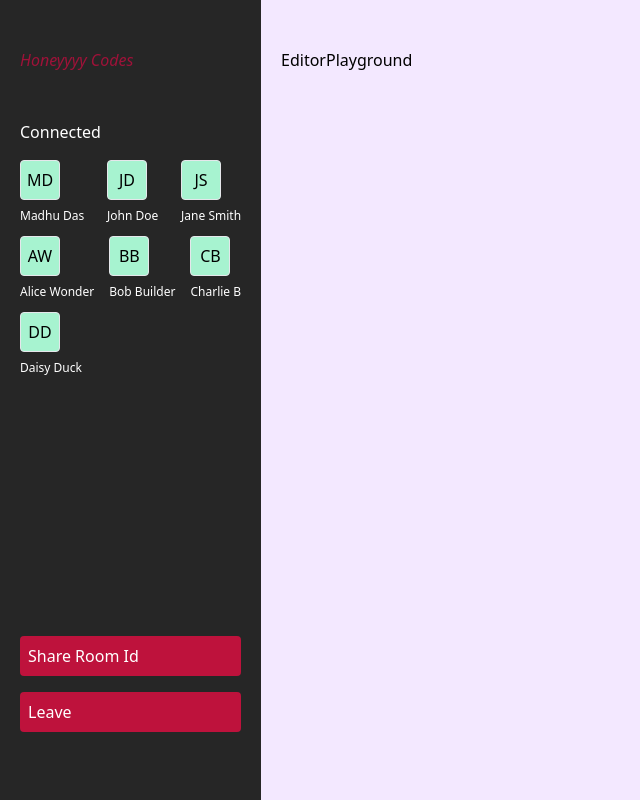
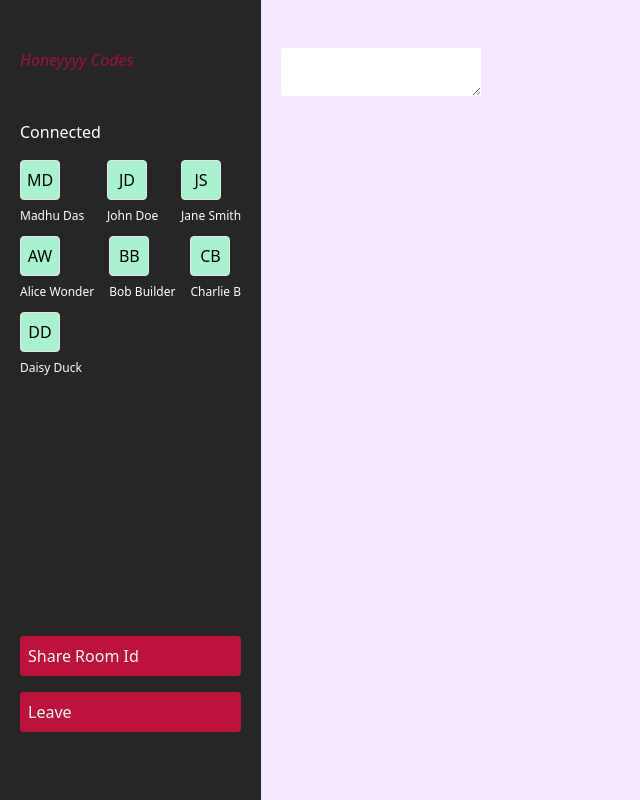
Before and after one commit to madhushrabafm/editor-socket, a React (Vite) app: page /editor/1 in a window 1280 px wide. Shown: the whole page, without its empty margins (0-640 px from the left). Built offline with nearby package versions, Linux system fonts and the light colour scheme.

Commit message:
codemirror added with errors

```diff
--- a/package.json
+++ b/package.json
@@ -10,6 +10,7 @@
     "preview": "vite preview"
   },
   "dependencies": {
+    "codemirror": "^5.65.15",
     "react": "^18.3.1",
     "react-dom": "^18.3.1",
     "react-router-dom": "^6.25.1",
--- a/src/components/EditorPlayground.jsx
+++ b/src/components/EditorPlayground.jsx
@@ -1,7 +1,33 @@
-import React from "react";
+import React, { useEffect, useRef } from "react";
+// import "codemirror/mode/javascript/javascript";
+// import "codemirror/theme/dracula.css";
+// import "codemirror/addon/edit/closetag";
+// import "codemirror/addon/edit/closebrackets";
+// import "codemirror/lib/codemirror";
+// import CodeMirror from "codemirror";
 
 const EditorPlayground = () => {
-  return <div>EditorPlayground</div>;
+  const editorRef = useRef();
+  // useEffect(() => {
+  //   const init = async () => {
+  //     const editor = CodeMirror.fromTextArea(
+  //       document.getElementById("EditorPlayground"),
+  //       {
+  //         mode: { name: "javascript", json: true },
+  //         theme: "dracula",
+  //         autoCloseTags: true,
+  //         autoCloseBrackets: true,
+  //         lineNumbers: true,
+  //       }
+  //     );
+  //   };
+  // }, []);
+
+  return (
+    <div>
+      <textarea name="" id="EditorPlayground"></textarea>
+    </div>
+  );
 };
 
 export default EditorPlayground;
```
Also changed, not shown: 1 other file (tests, documents, lock files or other folders).
